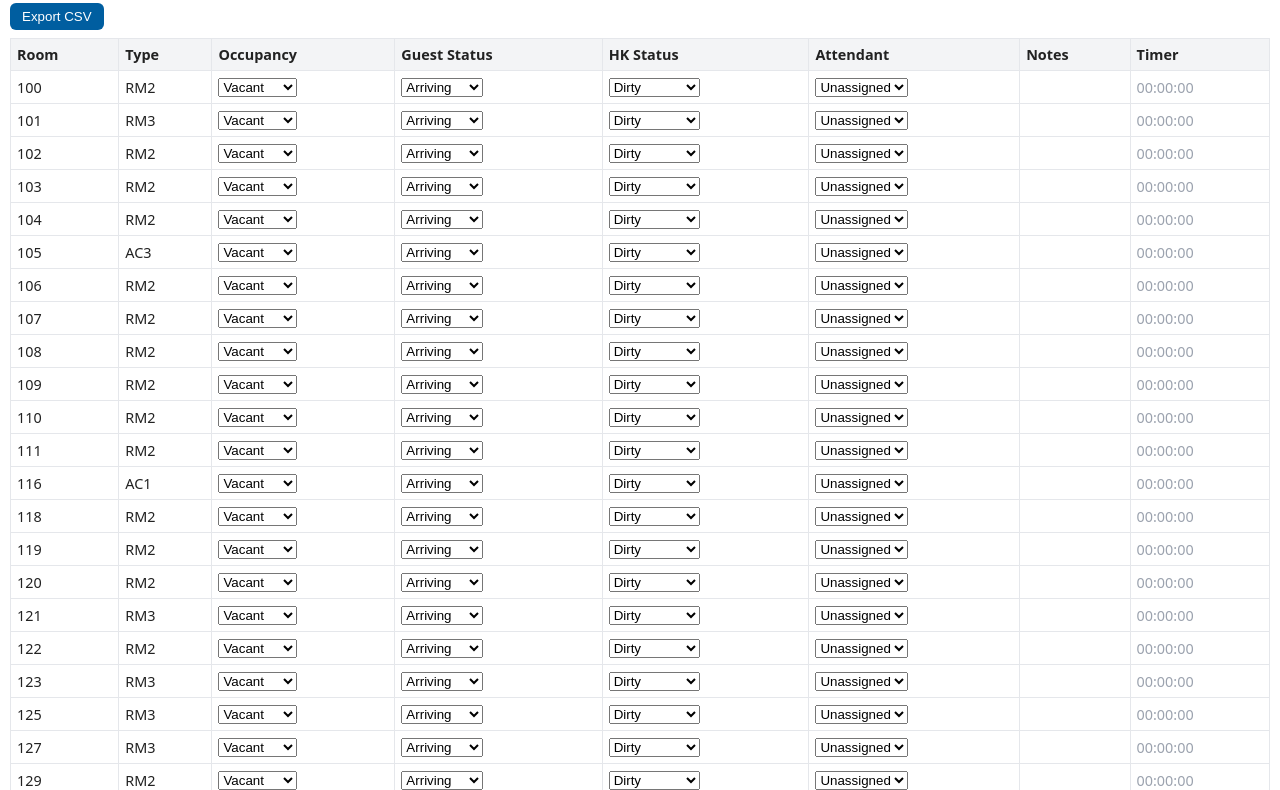
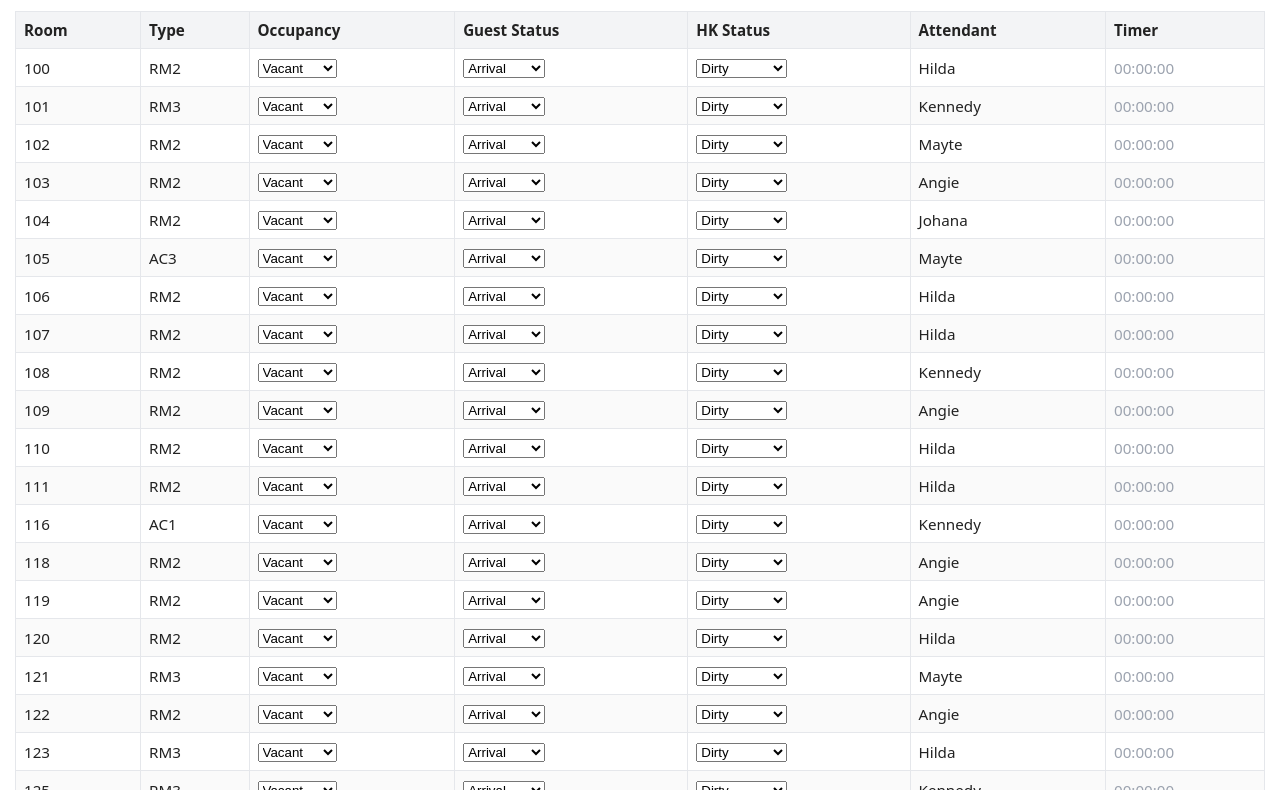
Before and after one commit to jadhav63/housekeeping-portal-3, a plain HTML site: page manager.html in a window 1280 px wide. Shown: the part 59-849 px from the top of the page. Drawn offline with Linux system fonts and the light colour scheme.

Commit message:
Update manager.html

```diff
--- a/manager.html
+++ b/manager.html
@@ -2,163 +2,230 @@
 <html lang="en">
 <head>
 <meta charset="UTF-8">
-<meta name="viewport" content="width=device-width,initial-scale=1.0">
-<title>Tombstone Grand Hotel – Manager Dashboard</title>
+<meta name="viewport" content="width=device-width, initial-scale=1.0">
+<title>Manager Dashboard – Tombstone Grand Hotel</title>
 <style>
-:root{
---accent:#005ea0;--text:#222;--bg:#fff;--border:#e5e7eb;
---running:#22c55e;--idle:#9ca3af;--arrival:#fff7e6;
---stay:#ecfdf5;--depart:#fef2f2;
+body {
+margin: 0;
+font-family: system-ui, -apple-system, "Segoe UI", Roboto, sans-serif;
+background: #fff;
+color: #222;
 }
-html,body{margin:0;font-family:system-ui,-apple-system,"Segoe UI",Roboto,sans-serif;background:var(--bg);color:var(--text);}
-header{background:var(--accent);color:#fff;padding:12px 20px;display:flex;justify-content:space-between;align-items:center;}
-h1{margin:0;font-size:1.3rem;}
-#clock{font-weight:600;}
-main{padding:10px;}
-button{border:none;border-radius:6px;padding:6px 12px;background:var(--accent);color:#fff;cursor:pointer;}
-button:hover{background:#00447d;}
-table{width:100%;border-collapse:collapse;font-size:0.9rem;}
-th,td{border:1px solid var(--border);padding:6px;text-align:left;}
-th{background:#f3f4f6;}
-.status-arrival{background:var(--arrival);}
-.status-stay{background:var(--stay);}
-.status-depart{background:var(--depart);}
-.timer.running{color:var(--running);font-weight:600;}
-.timer.idle{color:var(--idle);}
-@media(max-width:768px){
-table{font-size:0.8rem;}
-th,td{padding:4px;}
-h1{font-size:1.1rem;}
+header {
+background: #005ea0;
+color: #fff;
+padding: 12px 20px;
+display: flex;
+justify-content: space-between;
+align-items: center;
+}
+h1 { margin: 0; font-size: 1.4rem; }
+#clock { font-weight: 600; }
+main { padding: 15px; }
+table {
+width: 100%;
+border-collapse: collapse;
+font-size: 0.95rem;
+}
+th, td {
+border: 1px solid #e5e7eb;
+padding: 8px;
+text-align: left;
+}
+th { background: #f3f4f6; }
+tr:nth-child(even) { background: #fafafa; }
+.status-arrival { background: #fff7e6; }
+.status-stayover { background: #ecfdf5; }
+.status-departure { background: #fef2f2; }
+.timer.running { color: #22c55e; font-weight: 600; }
+.timer.idle { color: #9ca3af; }
+.summary {
+margin-top: 10px;
+font-weight: 600;
+padding: 8px;
+background: #f9fafb;
+border-radius: 6px;
+border: 1px solid #eee;
 }
 </style>
 </head>
 <body>
-
 <header>
-<h1>Manager Dashboard</h1>
+<h1>Manager Dashboard – Housekeeping Board</h1>
 <div id="clock">--:--:--</div>
 </header>
-
 <main>
-<div id="controls" style="margin-bottom:8px;">
-<button onclick="exportCSV()">Export CSV</button>
-<span id="lastUpdated" style="margin-left:12px;font-weight:600;"></span>
-</div>
-
 <table id="roomTable">
 <thead>
 <tr>
-<th>Room</th><th>Type</th><th>Occupancy</th><th>Guest Status</th>
-<th>HK Status</th><th>Attendant</th><th>Notes</th><th>Timer</th>
+<th>Room</th>
+<th>Type</th>
+<th>Occupancy</th>
+<th>Guest Status</th>
+<th>HK Status</th>
+<th>Attendant</th>
+<th>Timer</th>
 </tr>
 </thead>
 <tbody id="roomBody"></tbody>
 </table>
+<div class="summary" id="summaryTotals"></div>
 </main>
 
 <script>
 /* ===== CLOCK ===== */
 function updateClock(){
-const n=new Date();
-document.getElementById("clock").textContent=
-`${n.getHours().toString().padStart(2,"0")}:${n.getMinutes().toString().padStart(2,"0")}:${n.getSeconds().toString().padStart(2,"0")}`;
+const now = new Date();
+const h = String(now.getHours()).padStart(2, "0");
+const m = String(now.getMinutes()).padStart(2, "0");
+const s = String(now.getSeconds()).padStart(2, "0");
+document.getElementById("clock").textContent = `${h}:${m}:${s}`;
 }
-setInterval(updateClock,1000);updateClock();
+setInterval(updateClock, 1000); updateClock();
 
-/* ===== ROOMS DATA ===== */
-const rooms=[
-{room:100,type:"RM2"},{room:101,type:"RM3"},{room:102,type:"RM2"},{room:103,type:"RM2"},
-{room:104,type:"RM2"},{room:105,type:"AC3"},{room:106,type:"RM2"},{room:107,type:"RM2"},
-{room:108,type:"RM2"},{room:109,type:"RM2"},{room:110,type:"RM2"},{room:111,type:"RM2"},
-{room:116,type:"AC1"},{room:118,type:"RM2"},{room:119,type:"RM2"},{room:120,type:"RM2"},
-{room:121,type:"RM3"},{room:122,type:"RM2"},{room:123,type:"RM3"},{room:125,type:"RM3"},
-{room:127,type:"RM3"},{room:129,type:"RM2"},{room:131,type:"RM2"},{room:133,type:"AC2"},
-{room:135,type:"AC2"},{room:137,type:"RM1"},{room:200,type:"RM2"},{room:201,type:"RM3"},
-{room:202,type:"RM2"},{room:203,type:"RM2"},{room:204,type:"RM2"},{room:205,type:"RM2"},
-{room:206,type:"RM2"},{room:207,type:"RM2"},{room:208,type:"RM2"},{room:209,type:"RM2"},
-{room:210,type:"RM2"},{room:211,type:"RM2"},{room:212,type:"SU1"},{room:214,type:"RM2"},
-{room:216,type:"RM2"},{room:218,type:"RM2"},{room:219,type:"RM2"},{room:221,type:"RM2"},
-{room:222,type:"RM3"},{room:223,type:"RM3"},{room:224,type:"RM2"},{room:225,type:"RM3"},
-{room:226,type:"RM2"},{room:227,type:"RM3"},{room:228,type:"RM2"},{room:229,type:"RM3"},
-{room:230,type:"RM2"},{room:231,type:"RM1"},{room:233,type:"RM2"},{room:235,type:"RM2"},
-{room:237,type:"RM2"},{room:239,type:"RM3"}
+/* ===== ROOM DATA ===== */
+const rooms = [
+{room:"100",type:"RM2",attendant:"Hilda"},
+{room:"101",type:"RM3",attendant:"Kennedy"},
+{room:"102",type:"RM2",attendant:"Mayte"},
+{room:"103",type:"RM2",attendant:"Angie"},
+{room:"104",type:"RM2",attendant:"Johana"},
+{room:"105",type:"AC3",attendant:"Mayte"},
+{room:"106",type:"RM2",attendant:"Hilda"},
+{room:"107",type:"RM2",attendant:"Hilda"},
+{room:"108",type:"RM2",attendant:"Kennedy"},
+{room:"109",type:"RM2",attendant:"Angie"},
+{room:"110",type:"RM2",attendant:"Hilda"},
+{room:"111",type:"RM2",attendant:"Hilda"},
+{room:"116",type:"AC1",attendant:"Kennedy"},
+{room:"118",type:"RM2",attendant:"Angie"},
+{room:"119",type:"RM2",attendant:"Angie"},
+{room:"120",type:"RM2",attendant:"Hilda"},
+{room:"121",type:"RM3",attendant:"Mayte"},
+{room:"122",type:"RM2",attendant:"Angie"},
+{room:"123",type:"RM3",attendant:"Hilda"},
+{room:"125",type:"RM3",attendant:"Kennedy"},
+{room:"127",type:"RM3",attendant:"Hilda"},
+{room:"129",type:"RM2",attendant:"Angie"},
+{room:"131",type:"RM2",attendant:"Kennedy"},
+{room:"133",type:"AC2",attendant:"Hilda"},
+{room:"135",type:"AC2",attendant:"Johana"},
+{room:"137",type:"RM1",attendant:"Angie"},
+{room:"200",type:"RM2",attendant:"Kennedy"},
+{room:"201",type:"RM3",attendant:"Hilda"},
+{room:"202",type:"RM2",attendant:"Mayte"},
+{room:"203",type:"RM2",attendant:"Johana"},
+{room:"204",type:"RM2",attendant:"Angie"},
+{room:"205",type:"RM2",attendant:"Hilda"},
+{room:"206",type:"RM2",attendant:"Mayte"},
+{room:"207",type:"RM2",attendant:"Kennedy"},
+{room:"208",type:"RM2",attendant:"Hilda"},
+{room:"209",type:"RM2",attendant:"Angie"},
+{room:"210",type:"RM2",attendant:"Mayte"},
+{room:"211",type:"RM2",attendant:"Hilda"},
+{room:"212",type:"SU1",attendant:"Kennedy"},
+{room:"214",type:"RM2",attendant:"Hilda"},
+{room:"216",type:"RM2",attendant:"Johana"},
+{room:"218",type:"RM2",attendant:"Angie"},
+{room:"219",type:"RM2",attendant:"Hilda"},
+{room:"221",type:"RM2",attendant:"Kennedy"},
+{room:"222",type:"RM3",attendant:"Mayte"},
+{room:"223",type:"RM3",attendant:"Hilda"},
+{room:"224",type:"RM2",attendant:"Kennedy"},
+{room:"225",type:"RM3",attendant:"Johana"},
+{room:"226",type:"RM2",attendant:"Angie"},
+{room:"227",type:"RM3",attendant:"Hilda"},
+{room:"228",type:"RM2",attendant:"Kennedy"},
+{room:"229",type:"RM3",attendant:"Angie"},
+{room:"230",type:"RM2",attendant:"Mayte"},
+{room:"231",type:"RM1",attendant:"Johana"},
+{room:"233",type:"RM2",attendant:"Hilda"},
+{room:"235",type:"RM2",attendant:"Angie"},
+{room:"237",type:"RM2",attendant:"Kennedy"},
+{room:"239",type:"RM3",attendant:"Hilda"}
 ];
 
-/* ===== BUILD TABLE ===== */
-const attendants=["Unassigned","Hilda","Johana","Kennedy","Angie","Mayte"];
-const guestOpts=["Vacant","Occupied"];
-const statusOpts=["Arriving","Stay Over","Departure"];
-const hkOpts=["Dirty","In Progress","Clean","Inspected"];
-let timers={};
-
-function initTable(){
-const tb=document.getElementById("roomBody");tb.innerHTML="";
+/* ====== TABLE RENDER ====== */
+const tbody = document.getElementById("roomBody");
 rooms.forEach((r,i)=>{
 const tr=document.createElement("tr");
 tr.innerHTML=`
 <td>${r.room}</td>
 <td>${r.type}</td>
-<td><select>${guestOpts.map(o=>`<option>${o}</option>`).join("")}</select></td>
-<td><select>${statusOpts.map(o=>`<option>${o}</option>`).join("")}</select></td>
-<td><select class="hkStatus">${hkOpts.map(o=>`<option>${o}</option>`).join("")}</select></td>
-<td><select>${attendants.map(a=>`<option>${a}</option>`).join("")}</select></td>
-<td contenteditable="true"></td>
-<td class="timer idle">00:00:00</td>`;
-tb.appendChild(tr);
+<td>
+<select class="occupancy">
+<option>Vacant</option>
+<option>Occupied</option>
+</select>
+</td>
+<td>
+<select class="guestStatus">
+<option>Arrival</option>
+<option>Stay Over</option>
+<option>Departure</option>
+</select>
+</td>
+<td>
+<select class="hkStatus">
+<option>Dirty</option>
+<option>In Progress</option>
+<option>Clean</option>
+<option>Inspected</option>
+</select>
+</td>
+<td>${r.attendant}</td>
+<td class="timer idle">00:00:00</td>
+`;
+tbody.appendChild(tr);
 });
-attachListeners();
-}
-initTable();
 
-/* ===== HK STATUS TIMER ===== */
-function attachListeners(){
-document.querySelectorAll(".hkStatus").forEach((sel,idx)=>{
-sel.addEventListener("change",e=>{
-const tr=e.target.closest("tr");
-const tm=tr.querySelector(".timer");
-const val=e.target.value;
-if(val==="In Progress") startTimer(tm,idx);
-else if(["Clean","Inspected"].includes(val)) stopTimer(tm,idx);
+/* ===== TIMER LOGIC ===== */
+const timers = {};
+document.querySelectorAll(".hkStatus").forEach((sel, idx) => {
+sel.addEventListener("change", (e) => {
+const val = e.target.value;
+const tr = e.target.closest("tr");
+const timerEl = tr.querySelector(".timer");
+if (val === "In Progress") startTimer(timerEl, idx);
+if (["Clean", "Inspected"].includes(val)) stopTimer(timerEl, idx);
 });
 });
+
+function startTimer(el, idx) {
+if (timers[idx]) return;
+const start = Date.now();
+el.classList.remove("idle");
+el.classList.add("running");
+timers[idx] = setInterval(() => {
+const diff = Date.now() - start;
+const h = String(Math.floor(diff / 3600000)).padStart(2, "0");
+const m = String(Math.floor((diff % 3600000) / 60000)).padStart(2, "0");
+const s = String(Math.floor((diff % 60000) / 1000)).padStart(2, "0");
+el.textContent = `${h}:${m}:${s}`;
+}, 1000);
 }
-function startTimer(el,idx){
-if(timers[idx])return;
-const start=Date.now();
-el.classList.add("running");el.classList.remove("idle");
-timers[idx]=setInterval(()=>{
-const d=Date.now()-start;
-const h=String(Math.floor(d/3600000)).padStart(2,"0");
-const m=String(Math.floor((d%3600000)/60000)).padStart(2,"0");
-const s=String(Math.floor((d%60000)/1000)).padStart(2,"0");
-el.textContent=`${h}:${m}:${s}`;
-},1000);
-}
-function stopTimer(el,idx){
-if(!timers[idx])return;
-clearInterval(timers[idx]);timers[idx]=null;
-el.classList.remove("running");el.classList.add("idle");
+function stopTimer(el, idx) {
+if (!timers[idx]) return;
+clearInterval(timers[idx]);
+timers[idx] = null;
+el.classList.remove("running");
+el.classList.add("idle");
 }
 
-/* ===== EXPORT CSV ===== */
-function exportCSV(){
-const rows=document.querySelectorAll("#roomBody tr");
-let csv="Room,Type,Occupancy,Guest Status,HK Status,Attendant,Notes\n";
+/* ===== SUMMARY ===== */
+function updateSummary() {
+const rows = document.querySelectorAll("#roomBody tr");
+let arrivals = 0, stays = 0, deps = 0;
 rows.forEach(r=>{
-const vals=[...r.children].map(td=>td.innerText.replace(/,/g," "));
-csv+=vals.join(",")+"\n";
+const s = r.querySelector(".guestStatus").value.toLowerCase();
+if (s.includes("arrival")) arrivals++;
+else if (s.includes("stay")) stays++;
+else if (s.includes("depart")) deps++;
 });
-const blob=new Blob([csv],{type:"text/csv"});
-const a=document.createElement("a");
-a.href=URL.createObjectURL(blob);a.download="housekeeping_log.csv";a.click();
+document.getElementById("summaryTotals").innerText =
+`Total: ${rows.length} | Arrivals: ${arrivals} | Stayovers: ${stays} | Departures: ${deps}`;
 }
-
-/* ===== UPDATE STAMP ===== */
-function updateStamp(){
-const stamp=new Date().toLocaleString();
-document.getElementById("lastUpdated").textContent="Last Updated: "+stamp;
-}
-document.addEventListener("change",updateStamp);
+setInterval(updateSummary, 2000);
 </script>
 </body>
 </html>
```
